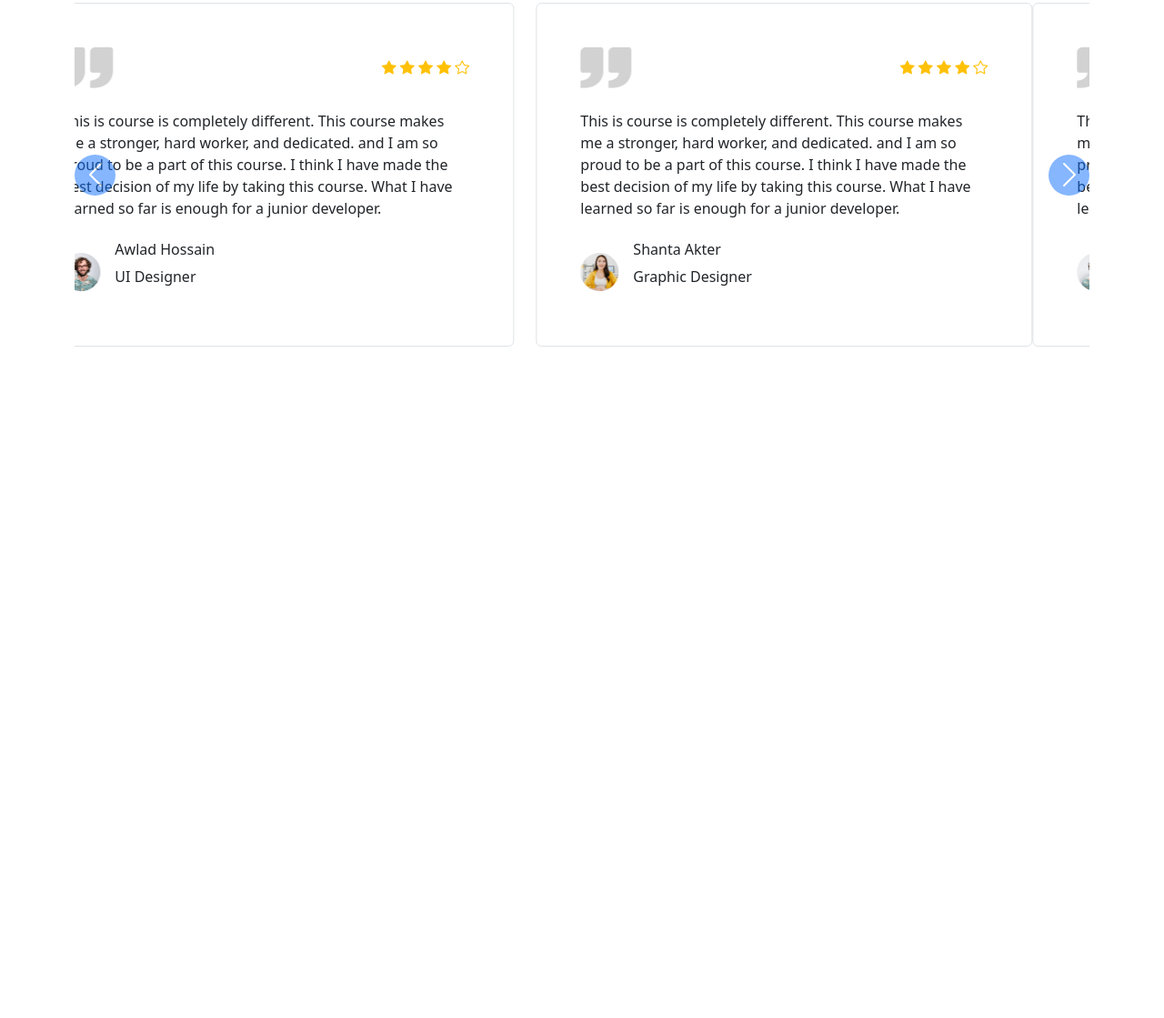
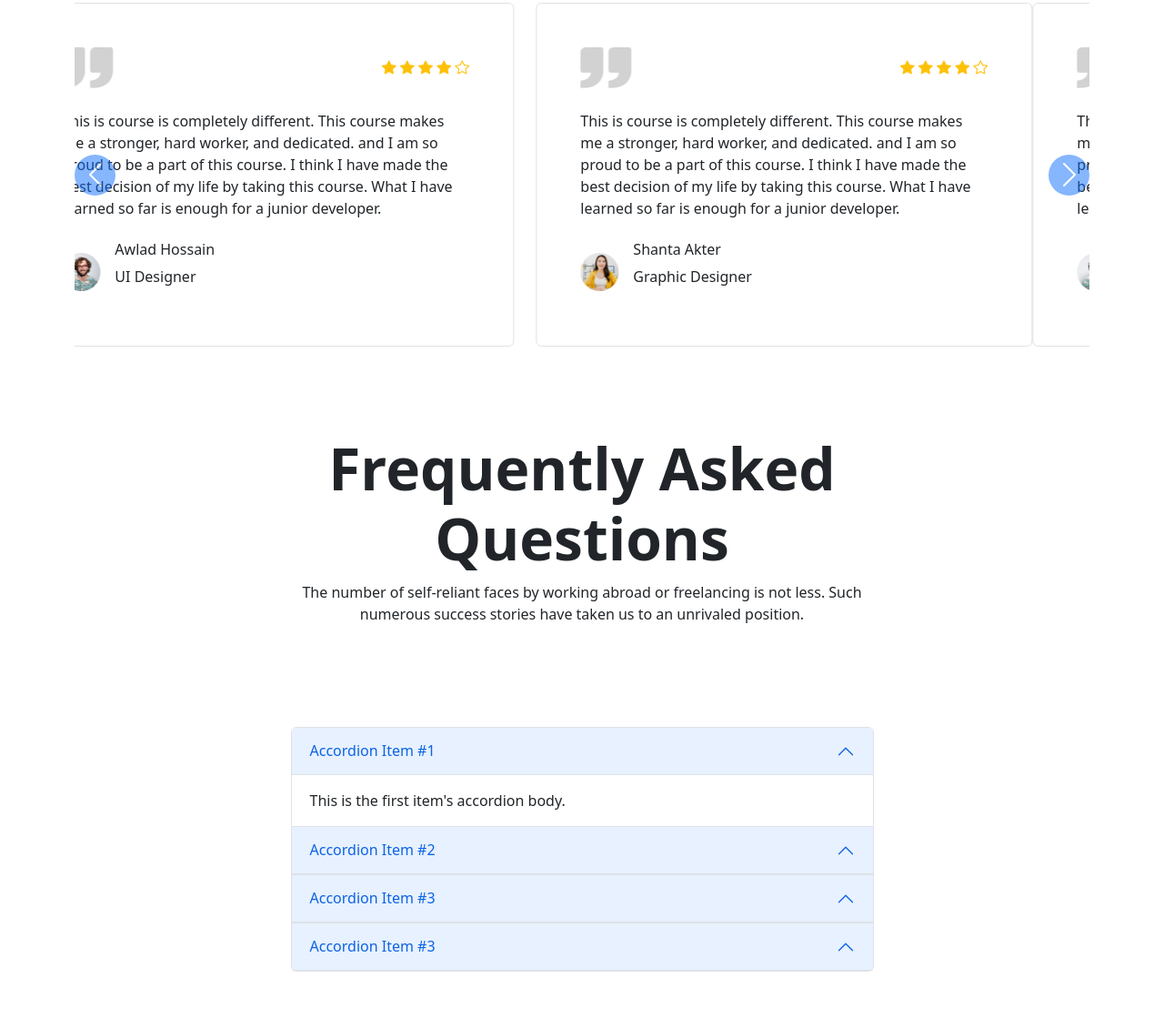
Before and after one commit to Rabiullah-Rabi/shikhba-naki, a plain HTML site: page index.html in a window 1280 px wide. Shown: the part 4322-5441 px from the top of the page at 91% size. Before the commit the page ends 4751 px from the top, so only its background shows below. Drawn offline with nearby package versions, Linux system fonts and the light colour scheme.

Commit message:
faq layout complete

```diff
--- a/index.html
+++ b/index.html
@@ -577,6 +577,85 @@
             </div>
         </section>
         <!-- Testimonial section End -->
+        <!-- FAQ section start -->
+        <section id="faqSection" class="mb-5">
+            <div class="container">
+                <div class="row">
+                    <div class="col-10 col-md-8 col-lg-7 mx-auto text-center my-5">
+                        <h1 class="fw-bold display-3">Frequently Asked Questions</h1>
+                        <p>The number of self-reliant faces by working abroad or freelancing is not less. Such numerous
+                            success stories have taken us to an unrivaled position.</p>
+                    </div>
+                    <div class="col-10 col-md-8 col-lg-7 mx-auto text-center my-5">
+                        <div class="accordion" id="faq">
+                            <!-- Faq item -->
+                            <div class="accordion-item">
+                                <h2 class="accordion-header" id="">
+                                    <button class="accordion-button" type="button" data-bs-toggle="collapse"
+                                        data-bs-target="#collapseOne" aria-expanded="true" aria-controls="collapseOne">
+                                        Accordion Item #1
+                                    </button>
+                                </h2>
+                                <div id="collapseOne" class="accordion-collapse collapse show" aria-labelledby=""
+                                    data-bs-parent="#faq">
+                                    <div class="accordion-body text-start">
+                                        This is the first item's accordion body.
+                                    </div>
+                                </div>
+                            </div>
+                            <!-- Faq item -->
+                            <div class="accordion-item">
+                                <h2 class="accordion-header" id="">
+                                    <button class="accordion-button" type="button" data-bs-toggle="collapse"
+                                        data-bs-target="#collapseTwo" aria-expanded="true" aria-controls="collapseTwo">
+                                        Accordion Item #2
+                                    </button>
+                                </h2>
+                                <div id="collapseTwo" class="accordion-collapse collapse" aria-labelledby=""
+                                    data-bs-parent="#faq">
+                                    <div class="accordion-body text-start">
+                                        This is the first item's accordion body.
+                                    </div>
+                                </div>
+                            </div>
+                            <!-- Faq item -->
+                            <div class="accordion-item">
+                                <h2 class="accordion-header" id="">
+                                    <button class="accordion-button" type="button" data-bs-toggle="collapse"
+                                        data-bs-target="#collapseThree" aria-expanded="true"
+                                        aria-controls="collapseThree">
+                                        Accordion Item #3
+                                    </button>
+                                </h2>
+                                <div id="collapseThree" class="accordion-collapse collapse" aria-labelledby=""
+                                    data-bs-parent="#faq">
+                                    <div class="accordion-body text-start ">
+                                        This is the first item's accordion body.
+                                    </div>
+                                </div>
+                            </div>
+                            <!-- Faq item -->
+                            <div class="accordion-item">
+                                <h2 class="accordion-header" id="">
+                                    <button class="accordion-button" type="button" data-bs-toggle="collapse"
+                                        data-bs-target="#collapseFour" aria-expanded="true"
+                                        aria-controls="collapseFour">
+                                        Accordion Item #3
+                                    </button>
+                                </h2>
+                                <div id="collapseFour" class="accordion-collapse collapse" aria-labelledby=""
+                                    data-bs-parent="#faq">
+                                    <div class="accordion-body text-start ">
+                                        This is the first item's accordion body.
+                                    </div>
+                                </div>
+                            </div>
+                        </div>
+                    </div>
+                </div>
+            </div>
+        </section>
+        <!-- FAQ section End -->
 
     </main>
     <!-- Bootstrap JavaScript Libraries -->
```
